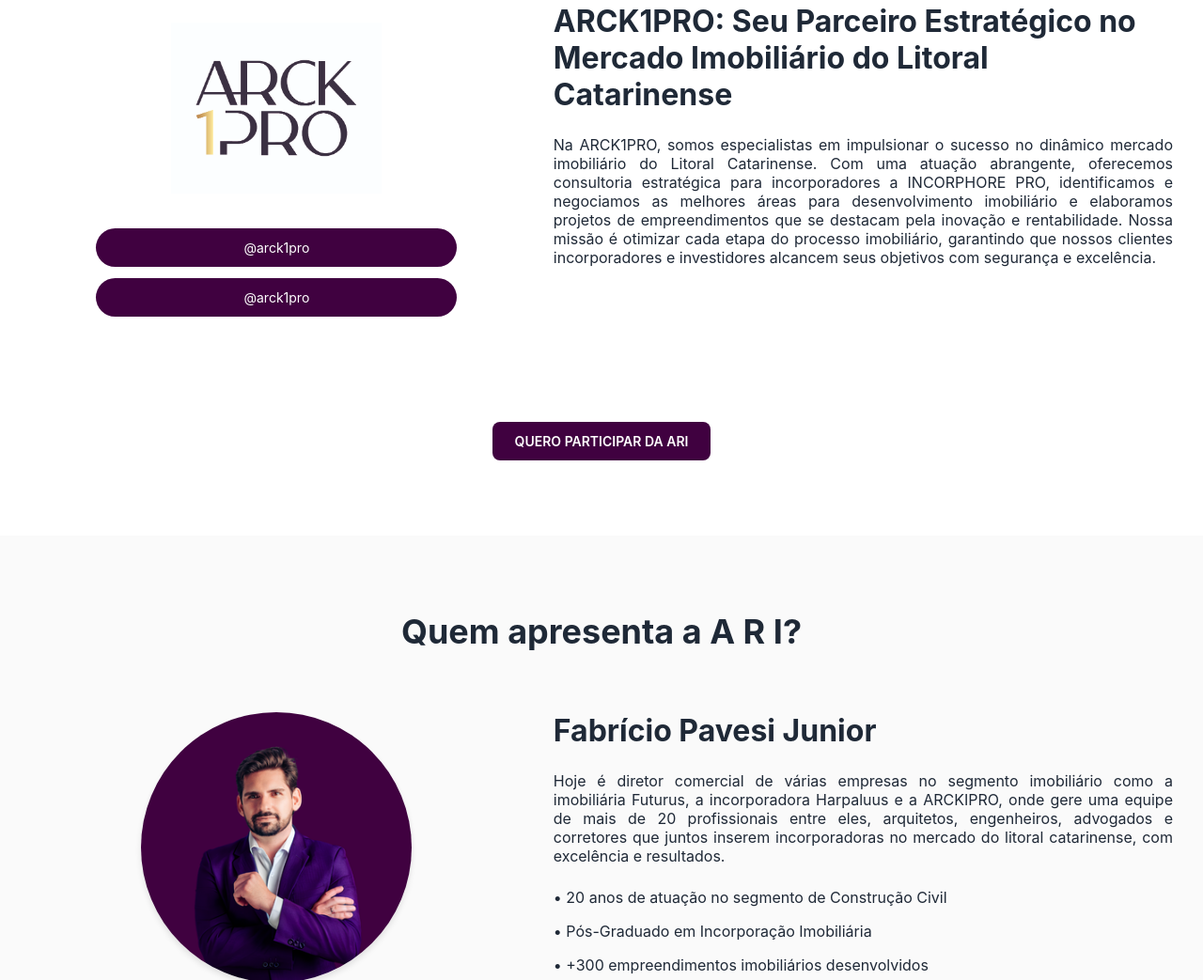
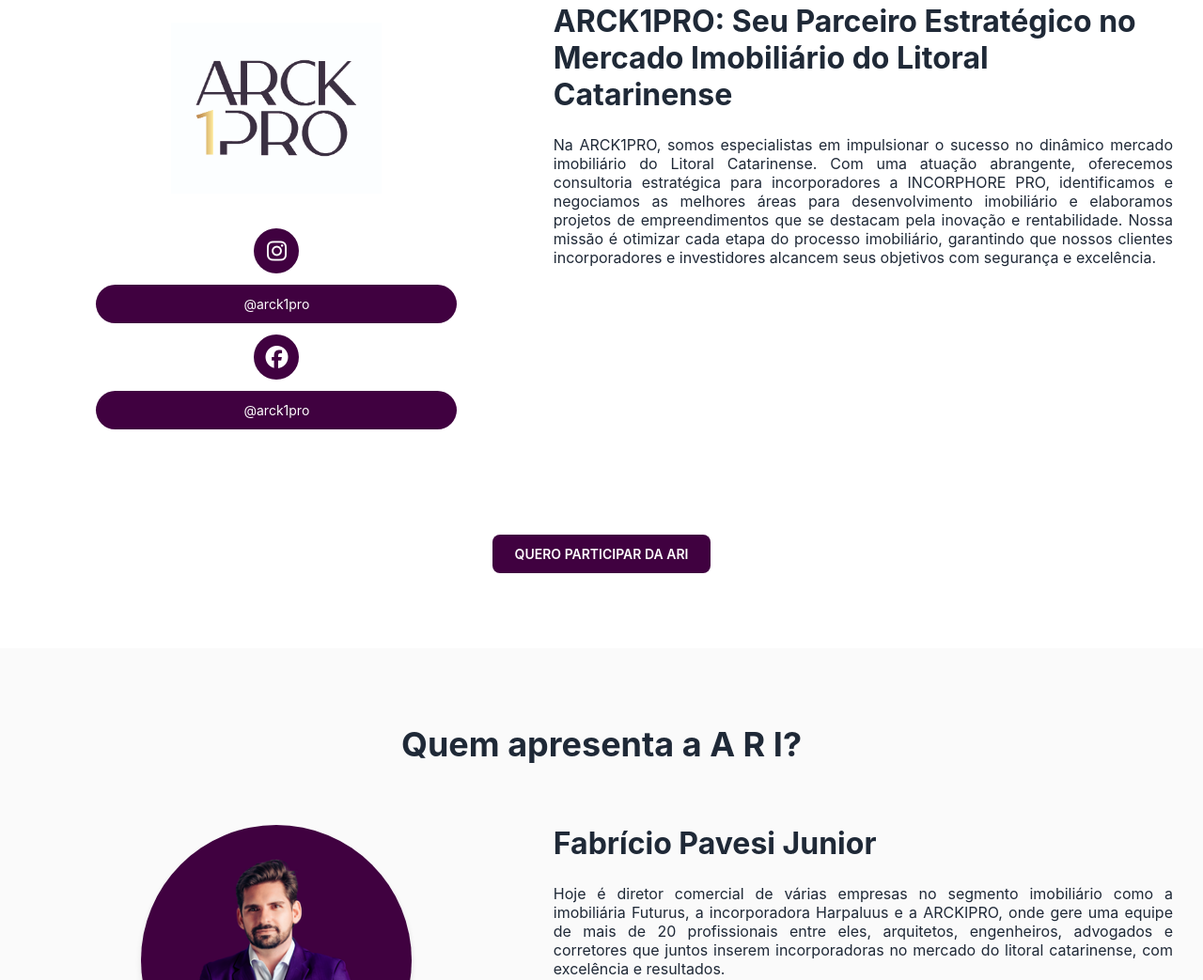
Before and after one commit to Giovanny-arck/investidor-site-arck1pro, a plain HTML site: page index.html in a window 1280 px wide. Shown: the part 4288-5331 px from the top of the page at 94% size. Drawn offline with Linux system fonts and the light colour scheme.

Commit message:
Update index.html

```diff
--- a/index.html
+++ b/index.html
@@ -246,9 +246,11 @@ height="0" width="0" style="display:none;visibility:hidden"></iframe></noscript>
                     <img src="/imagens/04-LOGOTIPO_VERTICAL_EFEITO-100.jpg" alt="ARCK1PRO Logo" class="organizer-logo">
                 </div>
                 <div class="social-links-column">
+                   <div class="participant-icon"><i class="fa-brands fa-instagram"></i></div>
                     <a href="https://www.instagram.com/arck1pro/" target="_blank" rel="noopener noreferrer" class="social-button">
                         <span>@arck1pro</span>
                     </a>
+                  <div class="participant-icon"><i class="fa-brands fa-facebook"></i></div>
                     <a href="https://www.facebook.com/arck1pro" target="_blank" rel="noopener noreferrer" class="social-button">
                         <span>@arck1pro</span>
                     </a>
```
